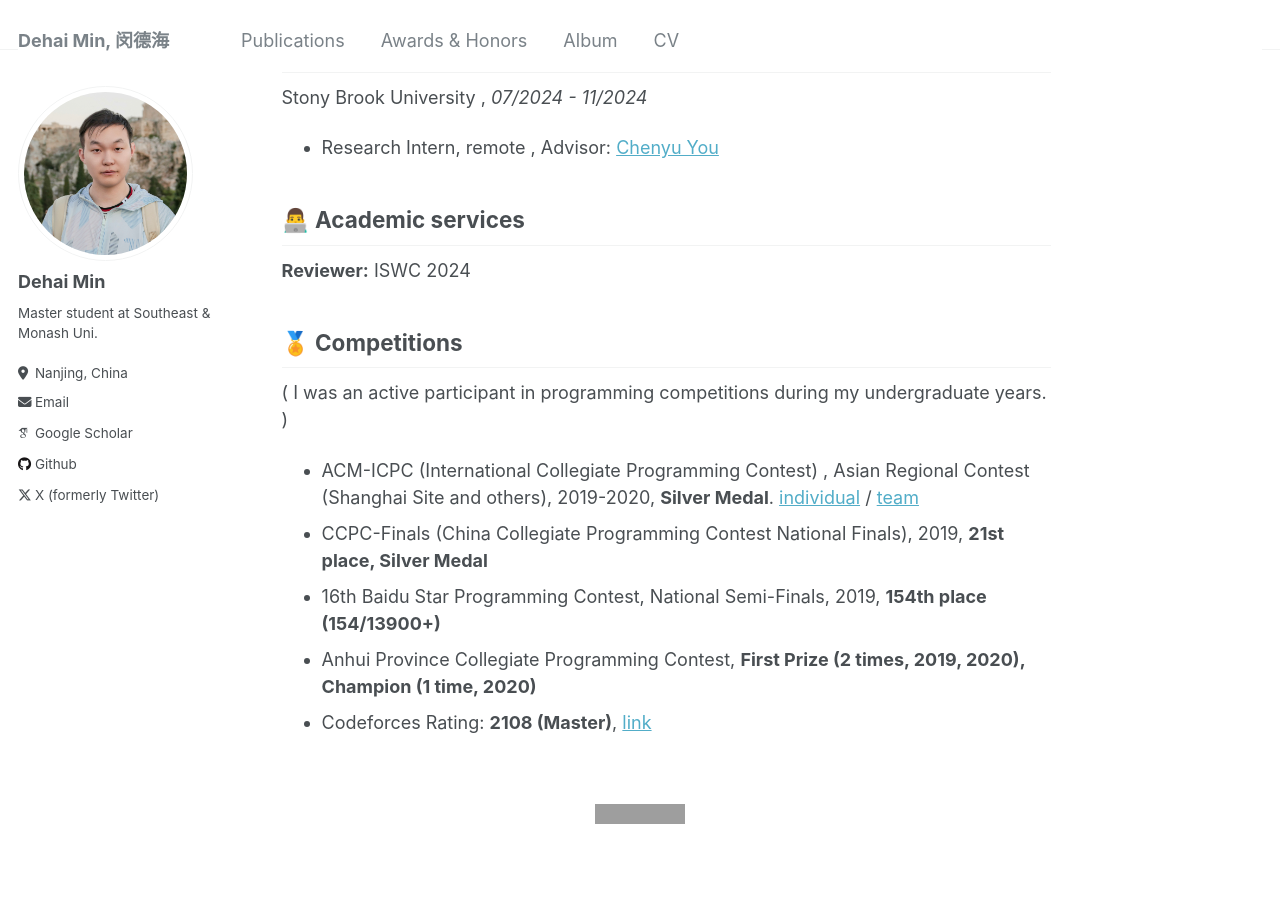
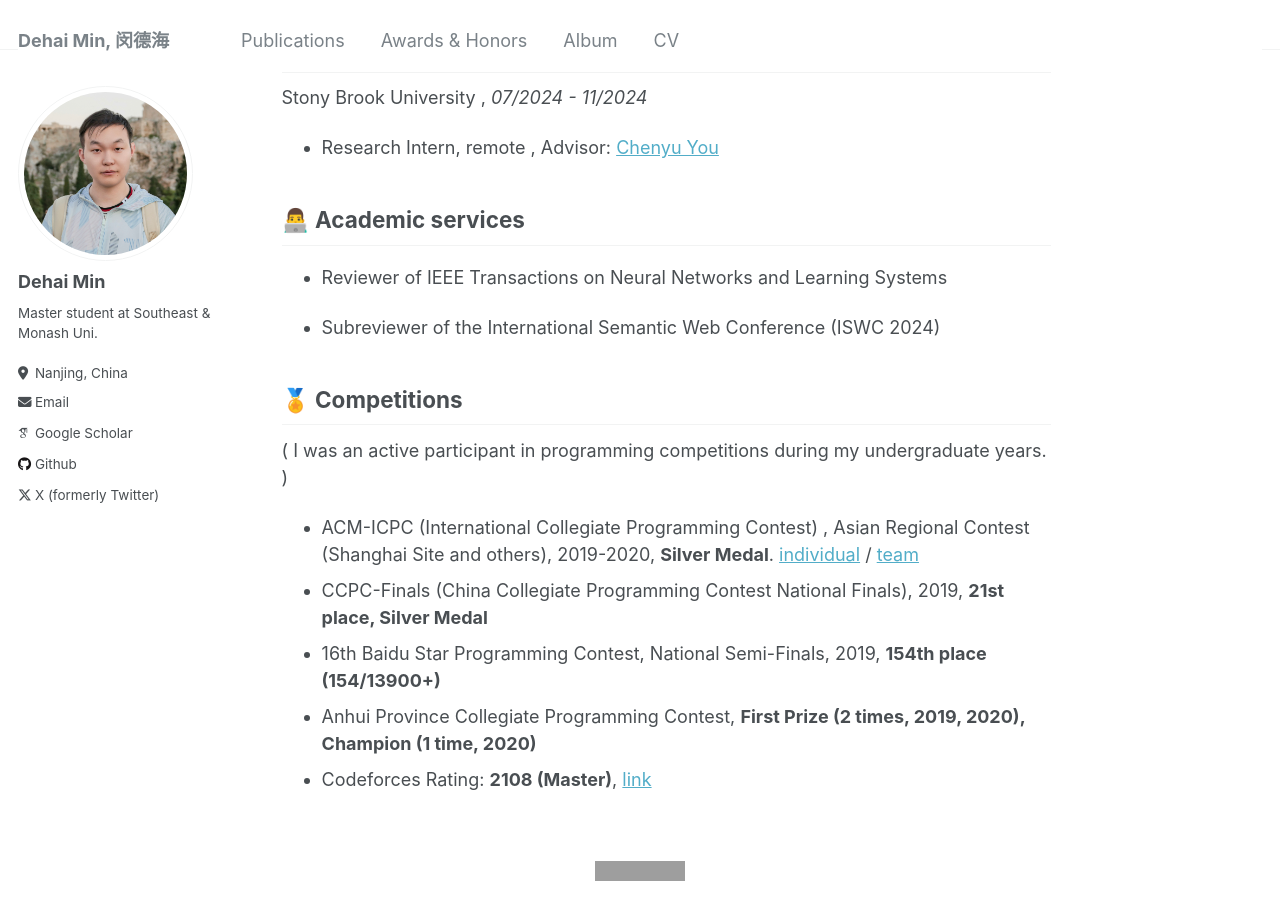
Before and after one commit to ZhishanQ/ZhishanQ.github.io, a Jekyll site: the page built from _pages/about.md, in a window 1280 px wide and 900 px high, scrolled down 1884 px. Built offline with Jekyll 4.4.1, drawn with Linux system fonts in a browser that asks for light colours; some web fonts are replaced; grey boxes are pictures that could not be loaded.

Commit message:
Update about.md

```diff
--- a/_pages/about.md
+++ b/_pages/about.md
@@ -59,7 +59,10 @@ Stony Brook University , *07/2024 - 11/2024*
 * Research Intern, remote , Advisor: [Chenyu You](https://chenyuyou.me/index.html)
 
 ## 👨‍💻 Academic services
-**Reviewer:** ISWC 2024
+
+* Reviewer of IEEE Transactions on Neural Networks and Learning Systems
+
+* Subreviewer of the International Semantic Web Conference (ISWC 2024)
 
 ## 🏅 Competitions
 ( I was an active participant in programming competitions during my undergraduate years. )
```
